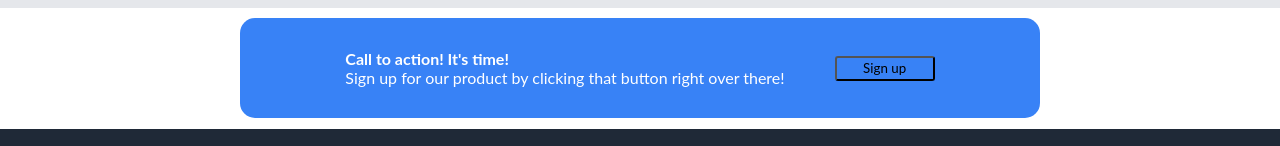
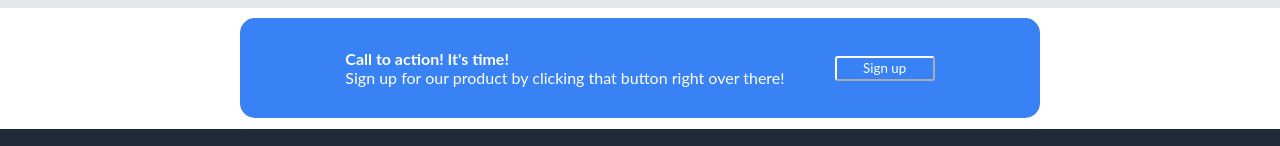
Before and after one commit to simon8800/the-odin-project-landingpage, a plain HTML site: page index.html in a window 1280 px wide. Shown: the part 700-846 px from the top of the page. Drawn offline with Linux system fonts and the light colour scheme.

Commit message:
Fix button color

```diff
--- a/styles.css
+++ b/styles.css
@@ -171,3 +171,8 @@ button {
     justify-content: center;
     align-items: center;
 }
+
+.cta-button button {
+    color: white;
+    border-color: white;
+}
```
